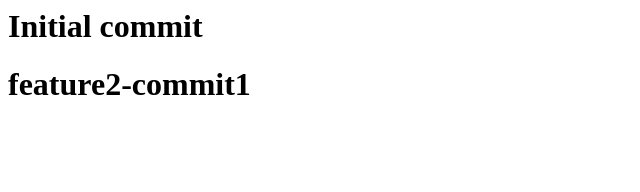
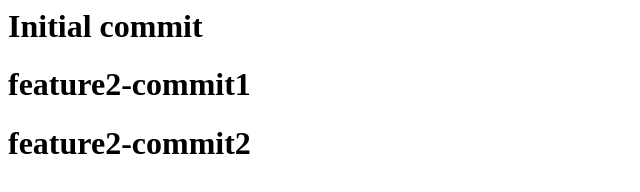
Before and after one commit to asbassan/GitHubCertificationProject, a plain HTML site: page index.html in a window 1280 px wide. Shown: the whole page, without its empty margins (0-640 px from the left). Drawn offline with Linux system fonts and the light colour scheme.

Commit message:
feature2-commit2

```diff
--- a/index.html
+++ b/index.html
@@ -6,5 +6,6 @@
 
 	<h1>Initial commit</h1>
 	<h1>feature2-commit1</h1>
+	<h1>feature2-commit2</h1>
 </body>
 </html>
```
